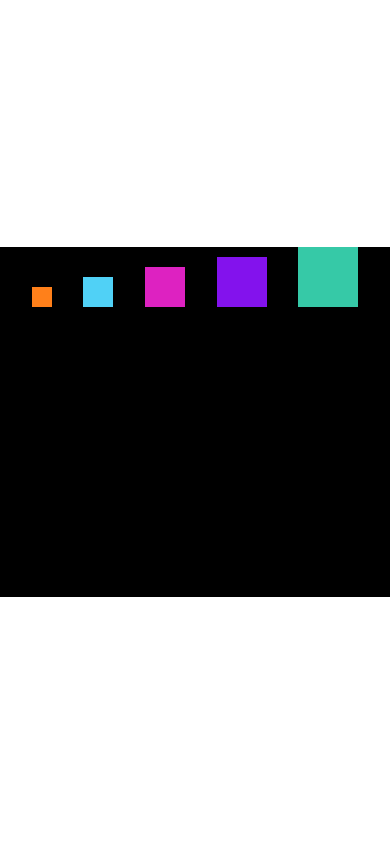
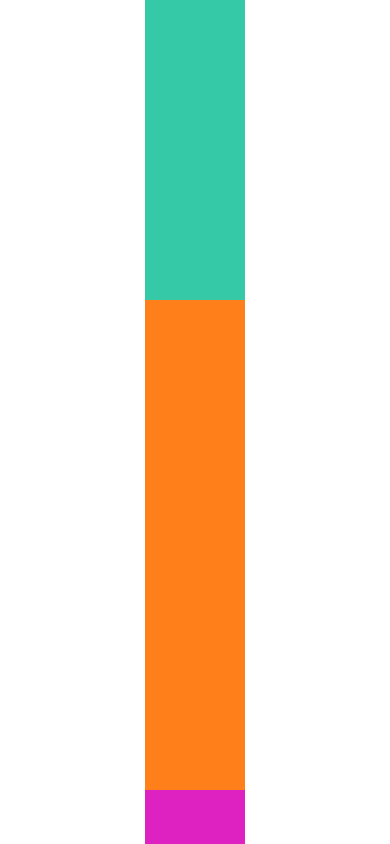
Before and after one commit to Graciliano-Barroso/exercicios-react-native, a React Native app: screen / in a window 390 px wide. Built offline with nearby package versions, Linux system fonts and the light colour scheme.

Commit message:
feat: FlexboxV4 Usando flexGrow

```diff
--- a/src/App.js
+++ b/src/App.js
@@ -2,7 +2,8 @@
 import React from "react";
 import { Button, SafeAreaView, StyleSheet } from "react-native";
 
-import FlexboxV3 from "./components/layout/FlexboxV3";
+import FlexboxV4 from "./components/layout/FlexboxV4";
+// import FlexboxV3 from "./components/layout/FlexboxV3";
 // import FlexboxV2 from "./components/layout/FlexboxV2";
 // import FlexboxV1 from "./components/layout/FlexboxV1";
 // import Quadrado from './components/layout/Quadrado';
@@ -27,8 +28,9 @@ import FlexboxV3 from "./components/layout/FlexboxV3";
 
 export default () => (
     <SafeAreaView style={style.App}>
+        <FlexboxV4 />
+        {/*
         <FlexboxV3 />
-        {/*
         <FlexboxV2 />
         <FlexboxV1 />
         <Quadrado cor='#ff801a' />
--- a/src/components/layout/FlexboxV3.js
+++ b/src/components/layout/FlexboxV3.js
@@ -5,7 +5,7 @@ import Quadrado from './Quadrado';
 export default props => {
 
     return (
-        <SafeAreaView style={style.FlexV1}>
+        <SafeAreaView style={style.FlexV3}>
             <Quadrado cor='#ff801a' lado={20} />
             <Quadrado cor='#50d1f6' lado={30} />
             <Quadrado cor='#dd22c1' lado={40} />
@@ -16,7 +16,7 @@ export default props => {
 }
 
 const style = StyleSheet.create({
-    FlexV1: {
+    FlexV3: {
         flexDirection: 'row',
         justifyContent: 'space-evenly',
         alignItems: 'baseline',
--- /dev/null
+++ b/src/components/layout/FlexboxV4.js
@@ -0,0 +1,33 @@
+import React from 'react';
+import { SafeAreaView, StyleSheet } from 'react-native';
+
+export default props => {
+
+    return (
+        <SafeAreaView style={style.FlexV4}>
+            <SafeAreaView style={style.V0} />
+            <SafeAreaView style={style.V1} />
+            <SafeAreaView style={style.V2} />
+        </SafeAreaView>
+    );
+}
+
+const style = StyleSheet.create({
+    FlexV4: {
+        flexGrow: 1,
+        width: 100,
+        backgroundColor: '#000'
+    },
+    V0: {
+        height: 300,
+        backgroundColor: '#36c9a7'
+    },
+    V1: {
+        flexGrow: 9,
+        backgroundColor: '#ff801a'
+    },
+    V2: {
+        flexGrow: 1,
+        backgroundColor: '#dd22c1'
+    }
+});
```
